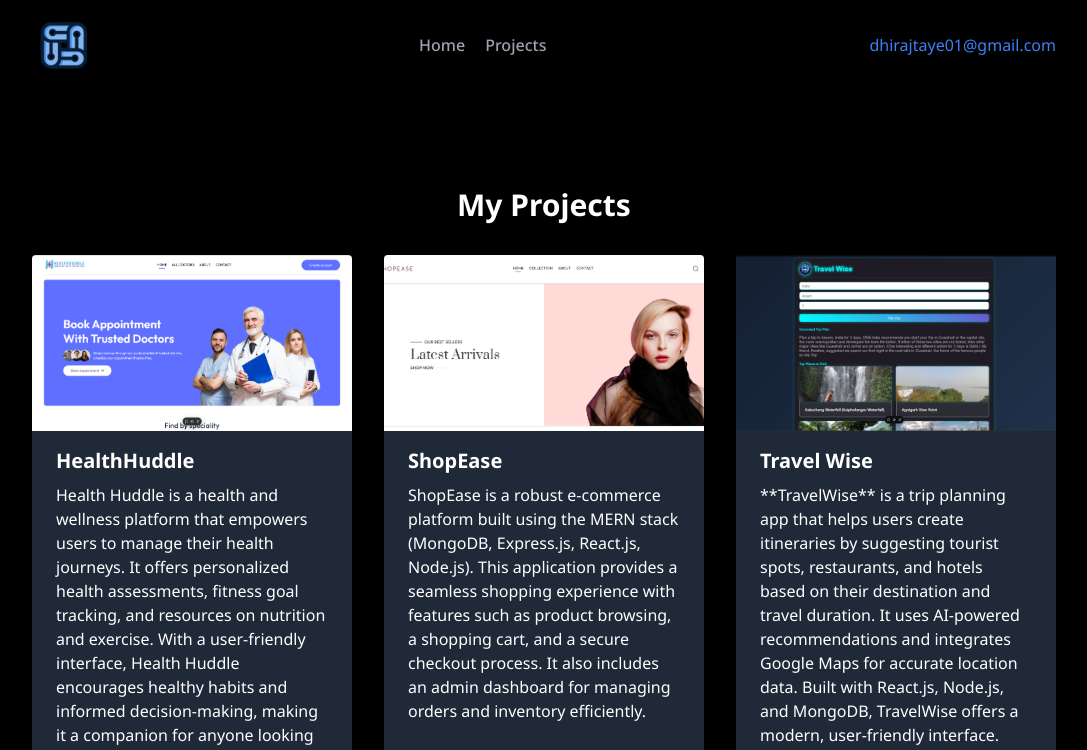
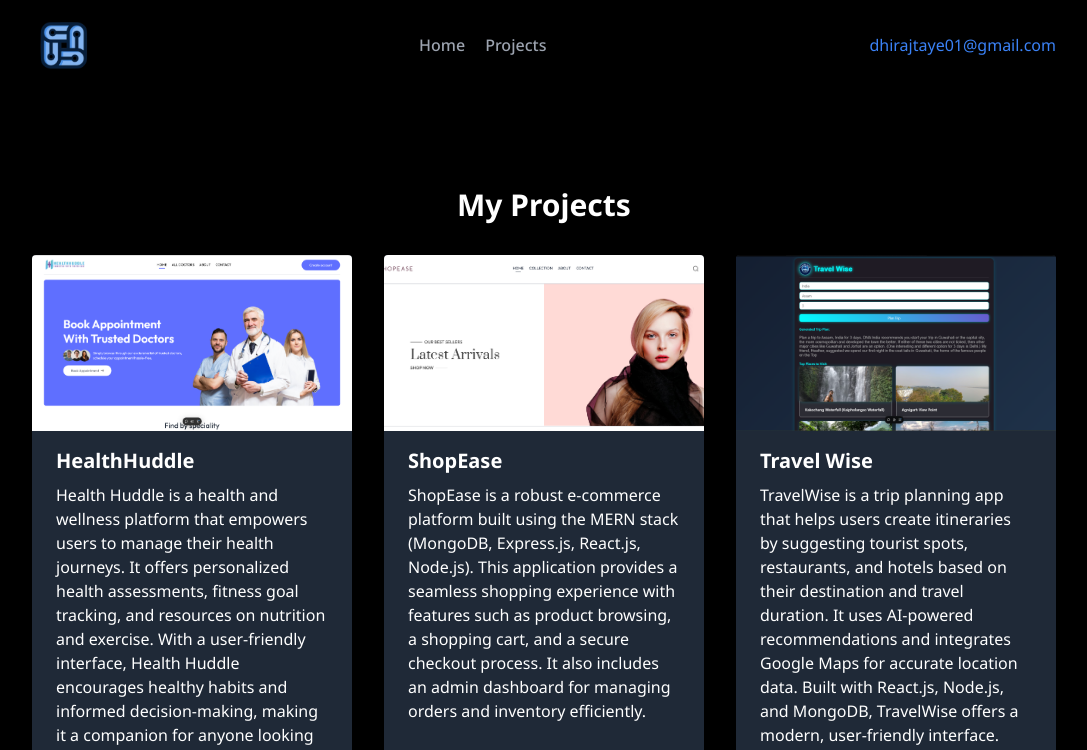
Before and after one commit to dhiraj-taye/Portfolio, a React (Create React App) app: page /projects in a window 1280 px wide. Shown: the top 750 px of the page, without its empty margins (96-1183 px from the left). Built offline with nearby package versions, Linux system fonts and the light colour scheme.

Commit message:
Update assets.js

```diff
--- a/src/assets/assets.js
+++ b/src/assets/assets.js
@@ -28,7 +28,7 @@ export const projects = [
   {
     title: "Travel Wise",
     description:
-      "**TravelWise** is a trip planning app that helps users create itineraries by suggesting tourist spots, restaurants, and hotels based on their destination and travel duration. It uses AI-powered recommendations and integrates Google Maps for accurate location data. Built with React.js, Node.js, and MongoDB, TravelWise offers a modern, user-friendly interface.",
+      "TravelWise is a trip planning app that helps users create itineraries by suggesting tourist spots, restaurants, and hotels based on their destination and travel duration. It uses AI-powered recommendations and integrates Google Maps for accurate location data. Built with React.js, Node.js, and MongoDB, TravelWise offers a modern, user-friendly interface.",
     imageUrl: "./images/travelwise.png",
     technologies: ["React", "Node.js", "Express", "MongoDB", "Hugging Face API"],
     url: "https://travel-wise-frontend-knq8ppr5b-dhiraj-tayes-projects.vercel.app/",
```
